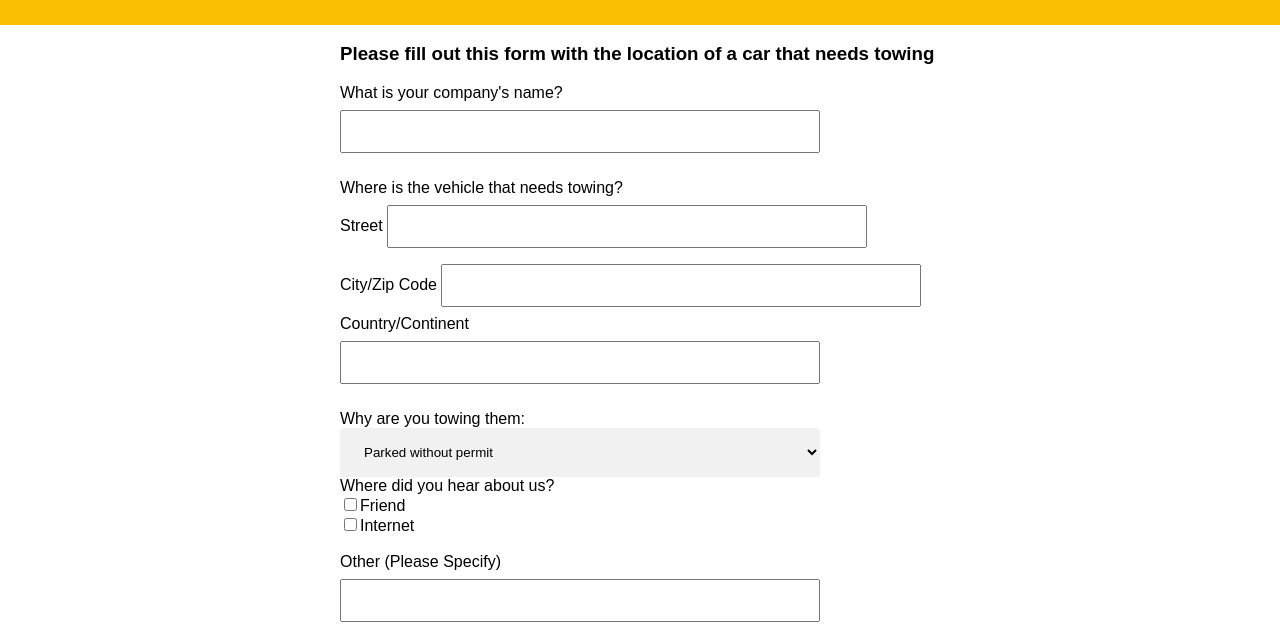
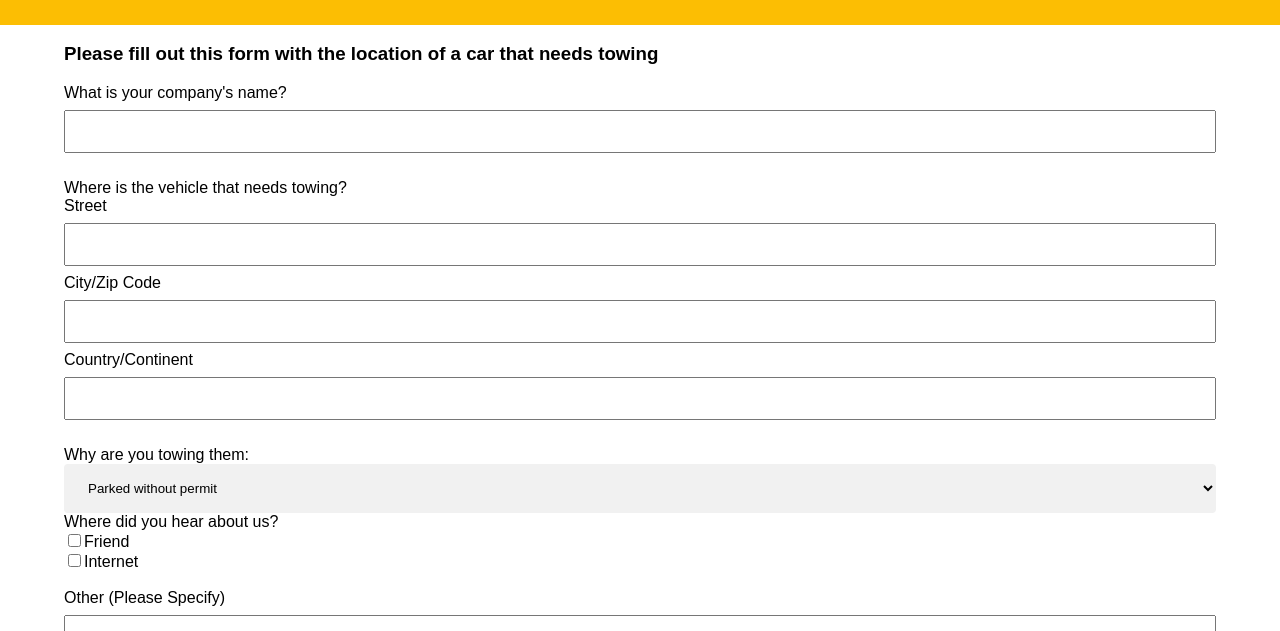
Before and after one commit to henrycaron/comp20hw2, a plain HTML site: page contact.html in a window 1280 px wide. Shown: the part 124-755 px from the top of the page. Drawn offline with Linux system fonts and the light colour scheme.

Commit message:
Update contact.html

```diff
--- a/contact.html
+++ b/contact.html
@@ -30,13 +30,13 @@
 	.right {width: 33%; background-color: }
 	input[type=text] {
 	  margins: auto;
-	  width: 80%;
+	  width: 100%;
 	  padding: 12px 20px;
 	  margin: 8px 0;
 	  box-sizing: border-box;
 	}
 	select {
-	  width: 80%;
+	  width: 100%;
 	  padding: 16px 20px;
 	  border: none;
 	  border-radius: 4px;
@@ -73,7 +73,7 @@
 	</div>
 	<div>
 	</div>
-	<div style = "margin-left: auto; margin-right: auto; width: 600px">
+	<div style = "margin-left: auto; margin-right: auto; width: 90%">
 		<h3>Please fill out this form with the location of a car that needs towing</h3>
 		<form method="get" action="">
 			What is your company's name? <input type="text" name="name" /><br />
```
